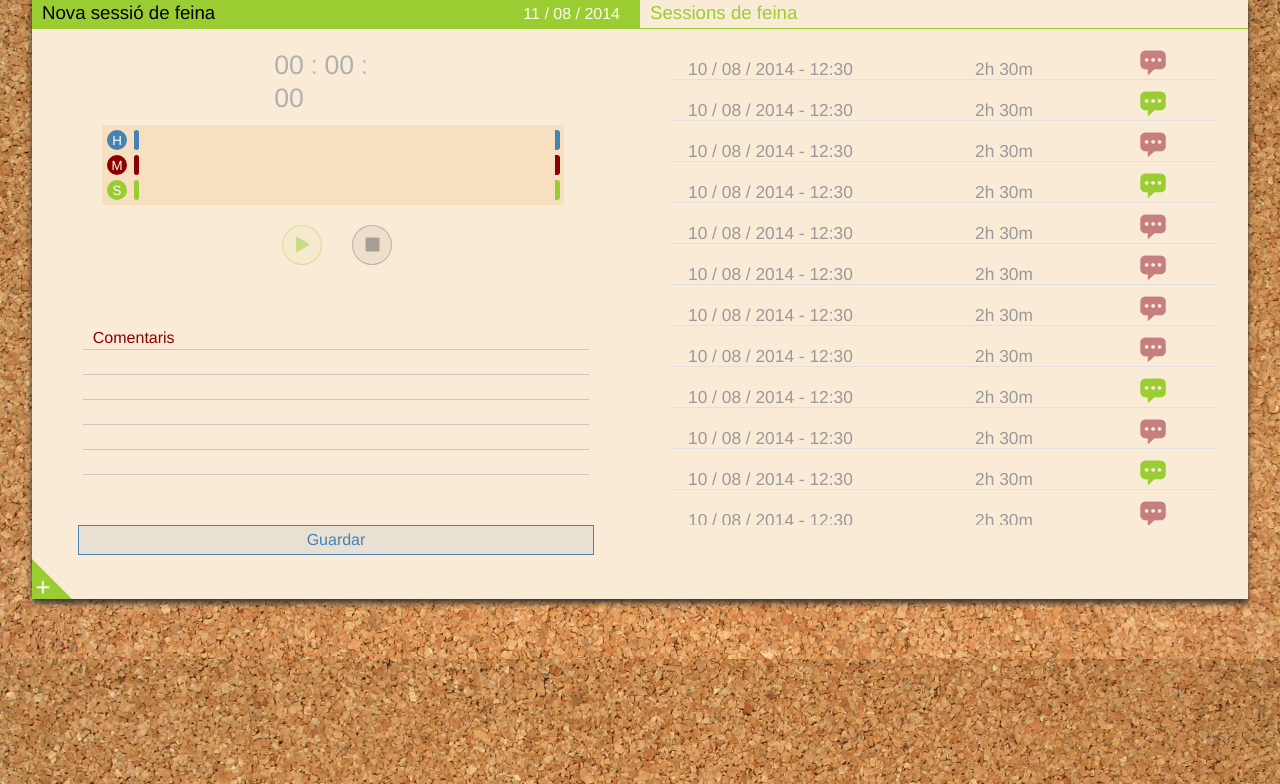
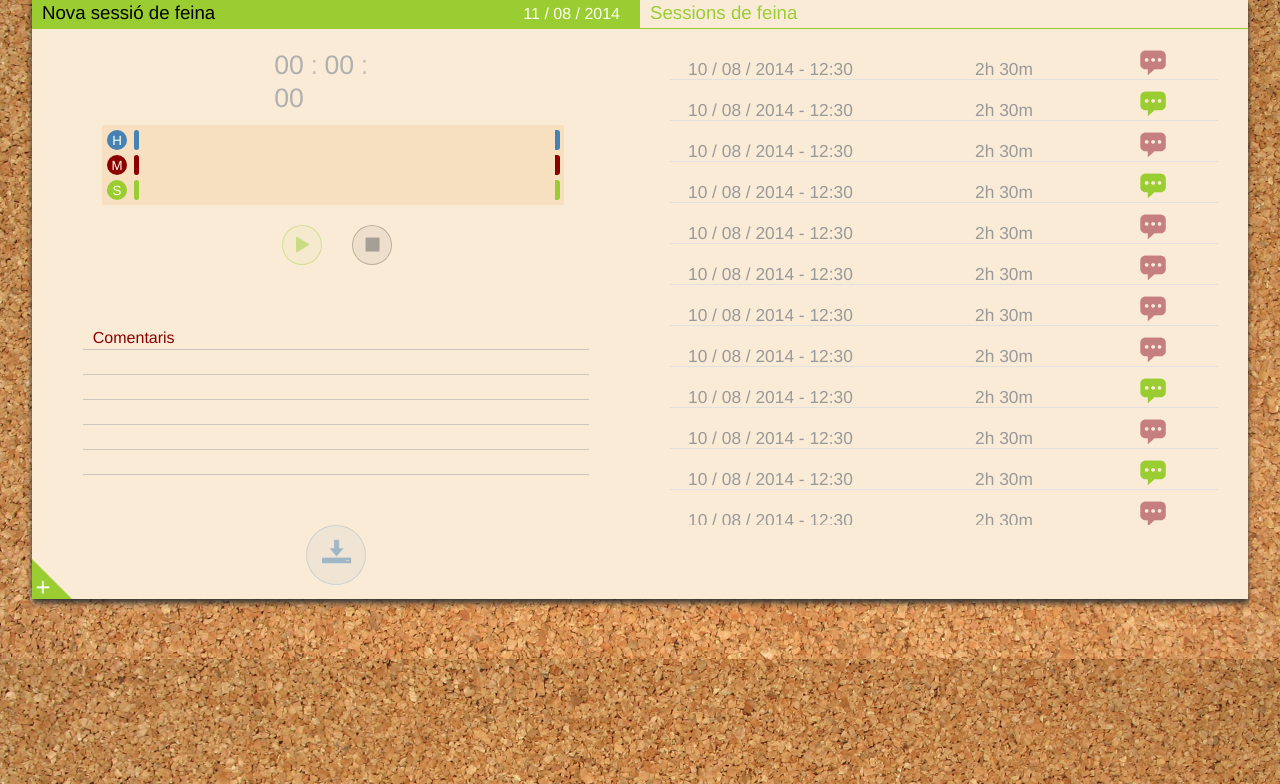
Before and after one commit to orvitarius/task-manager, a PHP site: page /feina.php in a window 1280 px wide. Shown: the part 61-845 px from the top of the page. Run offline with PHP 8.4, Linux system fonts and the light colour scheme; data that the repository does not hold is empty; style sheets or scripts are compiled from the project's sources; some libraries are stand-ins or nearby versions.

Commit message:
Arreglat rellotge / Boto guardar / css ticks

```diff
--- a/clock.js
+++ b/clock.js
@@ -19,6 +19,7 @@ var clock = {
 			this.seconds = 0;
 			this.minutes ++;
 			if (this.minutes > 59) {
+				this.minutes = 0;
 				this.hours ++;
 			}
 		}
--- a/css/feina.css
+++ b/css/feina.css
@@ -74,10 +74,10 @@
     background-clip: padding-box; }
     .rellotge .agulla .tick {
       position: absolute;
-      height: 5px;
+      height: 18px;
       width: 6px;
       background-color: yellowgreen;
-      top: 7px;
+      top: 1px;
       opacity: .3; }
     .rellotge .agulla .min {
       background-color: darkred; }
@@ -184,14 +184,25 @@
   background-image: url(../images/stop.png); }
 #nova-feina .boto-form {
   -webkit-appearance: none;
-  width: 85%;
+  width: 60px;
+  height: 60px;
   margin: 50px auto 0;
   display: block;
-  height: 30px;
-  border: 1px solid steelblue;
+  border: 1px solid rgba(70, 130, 180, 0.5);
   color: steelblue;
   font-size: 12pt;
-  background-color: rgba(70, 130, 180, 0.1); }
+  background-color: rgba(70, 130, 180, 0.1);
+  background-image: url(../images/save.png);
+  opacity: .5;
+  background-repeat: no-repeat;
+  background-size: auto 35px;
+  background-position: center 8px;
+  border-radius: 50%;
+  -webkit-border-radius: 50%;
+  -moz-border-radius: 50%;
+  background-clip: padding-box; }
+  #nova-feina .boto-form:hover {
+    opacity: 1; }
 
 .feina-sub.sub2 {
   position: relative; }
--- a/css/scss/feina.scss
+++ b/css/scss/feina.scss
@@ -89,10 +89,10 @@
 
 		.tick {
 			position: absolute;
-			height:5px;
+			height: 18px;
 			width: 6px;
 			background-color: yellowgreen;
-			top: 7px;
+			top: 1px;
 			opacity: .3;
 		}
 
@@ -249,14 +249,22 @@
 	//Boto form
 	.boto-form {
 		-webkit-appearance: none;
-		width: 85%;
+		width: 60px;
+		height: 60px;
 		margin: 50px auto 0;
 		display: block;
-		height: 30px;
-		border: 1px solid steelblue;
+		border: 1px solid rgba(steelblue, .5);
 		color: steelblue;
 		font-size: 12pt;
 		background-color: rgba(steelblue, .1);
+		background-image: url(../images/save.png);
+		opacity: .5;
+		@include background-image(no-repeat, auto 35px, center 8px);
+		@include border-radius(50%);
+
+		&:hover {
+			opacity: 1;
+		}
 	}
 }
 
--- a/feina.js
+++ b/feina.js
@@ -56,11 +56,11 @@ $(document).ready(function() {
 		var left = timer.seconds * separacio;
 		var $rellotge = $('#'+rellotgeID);
 		if (timer.seconds == 0 ) {
-			clearAgulla(true,false,false, $rellotge);
+			clearAgulla(true,false,false, $rellotge, separacio);
 			left = 0;
 		}
 		if (timer.seconds > 0) {
-			printTick(rellotgeID, 'segons', left, separacio)
+			printTick(rellotgeID, 'segons', left, separacio);
 		}
 		return false;
 	}
@@ -69,7 +69,7 @@ $(document).ready(function() {
 		var left = timer.minutes * separacio;
 		var $rellotge = $('#'+rellotgeID);
 		if (timer.minutes == 0 ) {
-			clearAgulla(false,true,false, $rellotge);
+			clearAgulla(false,true,false, $rellotge, separacio);
 			left = 0;
 		}
 		if (timer.minutes > 0) {
@@ -82,7 +82,7 @@ $(document).ready(function() {
 		var left = timer.hours * separacio;
 		var $rellotge = $('#'+rellotgeID);
 		if (timer.hours == 0 ) {
-			clearAgulla(false,false,true, $rellotge);
+			clearAgulla(false,false,true, $rellotge, separacio);
 			left = 0;
 		}
 		if (timer.hours > 0) {
@@ -114,7 +114,7 @@ $(document).ready(function() {
 		$('#secs').val(sec);
 		$('#mins').val(min);
 		$('#hores').val(hor);
-		printTickSegon(containerID, 7, timer);
+		printTickSegon(containerID, separacio, timer);
 		if (timer.seconds == 0) {
 			printTickMinut(containerID, separacio, timer);
 		}
--- a/feina.php
+++ b/feina.php
@@ -100,7 +100,7 @@
 
 				<textarea placeholder="Comentaris"></textarea>
 
-				<button type="submit" class="boto-form">Guardar</button>
+				<button type="submit" class="boto-form"></button>
 			</form>
 		</section>
 
```
Also changed, not shown: images/save.png (added).
